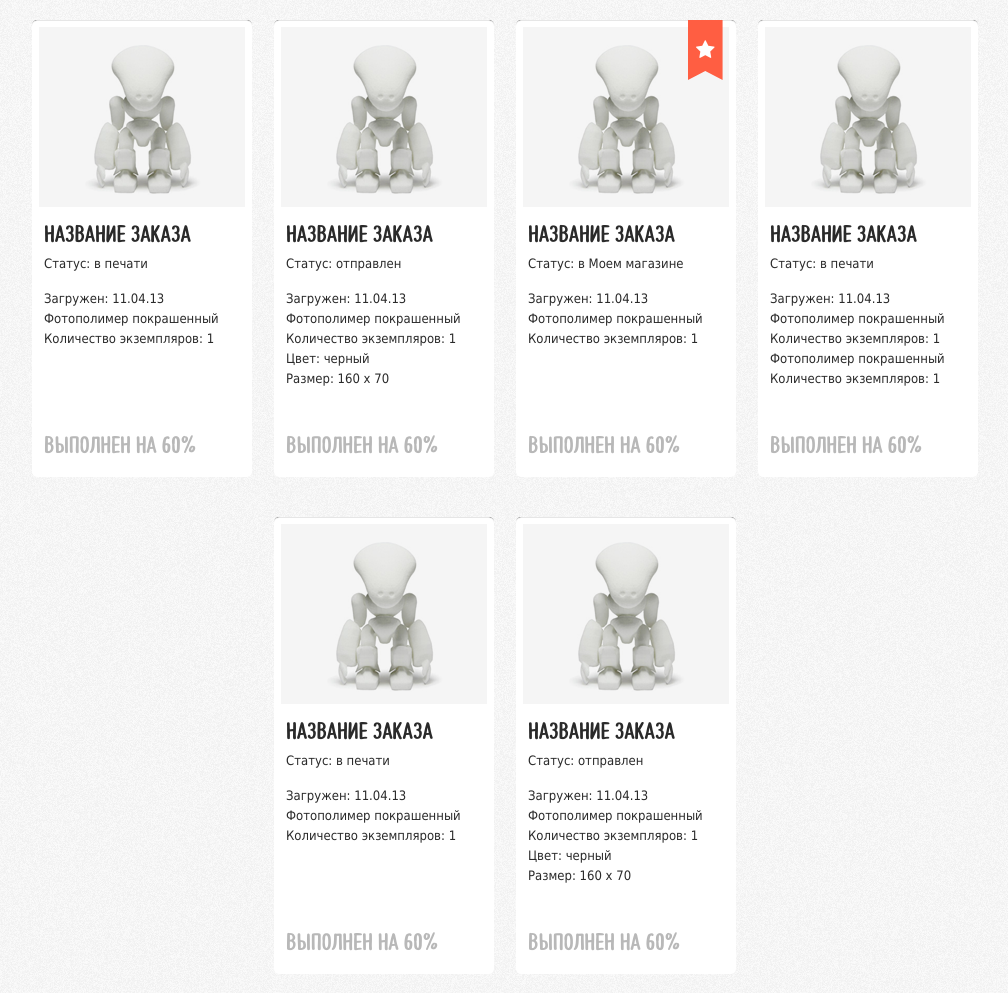
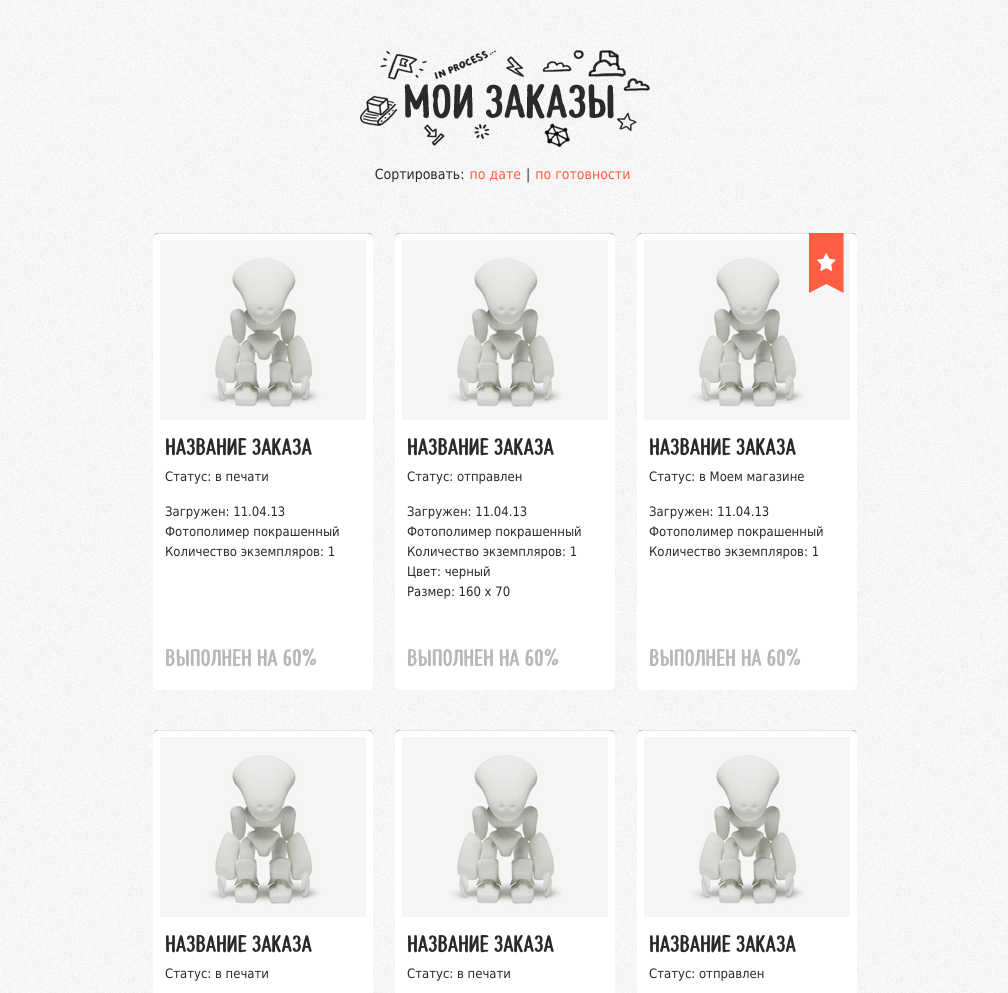
Before and after one commit to Coffalmer/ordersExample, a website: page app/index.html in a window 1280 px wide. Shown: the top 993 px of the page, without its empty margins (135-1143 px from the left). Drawn offline with nearby package versions, Linux system fonts and the light colour scheme; files whose address does not match are found by name.

Commit message:
add smooth scroll and simple header

```diff
--- a/app/index.html
+++ b/app/index.html
@@ -9,7 +9,17 @@
     <title>Orders Examples</title>
 </head>
 <body>
-    <div class="header"></div>
+    <div class="header">
+        <div class="header__logo">
+            <img src="img/logo.png" alt="logo">
+        </div>
+        <div class="header__button">
+            <span>Сортировать:</span>
+            <a href="#">по дате</a>
+            <span>|</span>
+            <a href="#">по готовности</a>
+        </div>
+    </div>
     <div class="content">
         <div class="content__order">
             <div class="content__order-about">
@@ -86,7 +96,7 @@
         </div>
     </div>
     <div class="button">
-        <a href="#">Наверх</a>
+        <a href="#top" class="top">Наверх</a>
     </div>
     <div class="footer">
         <div class="footer__container">
@@ -103,5 +113,16 @@
         </div>
         </div>
     </div>
+
+    <script src="https://code.jquery.com/jquery-3.2.1.min.js" integrity="sha256-hwg4gsxgFZhOsEEamdOYGBf13FyQuiTwlAQgxVSNgt4=" crossorigin="anonymous"></script>
+
+    <script>
+    $(function() {
+    $('.top').click(function(){
+       $('html, body').animate({scrollTop:20}, 'slow');
+   });
+});
+    </script>
+
 </body>
 </html>
--- a/app/sass/_content.sass
+++ b/app/sass/_content.sass
@@ -1,5 +1,5 @@
 .content
-    max-width: 1024px
+    max-width: 768px
     margin: 0 auto
     display: flex
     flex-direction: row
--- a/app/sass/_header.sass
+++ b/app/sass/_header.sass
@@ -0,0 +1,36 @@
+.header
+    padding: 50px 0 30px 0
+
+    &__logo
+        text-align: center
+
+    &__button
+        display: flex
+        flex-direction: row
+        flex-wrap: wrap
+        justify-content: center
+        margin-top: 15px
+
+        span
+            color: $fontColor
+            font-size: 14px
+            font-family: "Tahoma"
+
+        a
+            color: $colorActive
+            font-family: "Tahoma"
+            font-size: 14px
+            text-decoration: none
+            border-bottom: 1px dashed transparent
+            margin: 0 5px
+
+        a:hover:after
+            border-bottom: 1px dashed $colorActive
+
+
+        a:active:after
+            content: "\f063"
+            font-family: FontAwesome
+            font-style: normal
+            font-weight: normal
+            text-decoration: inherit
```
Also changed, not shown: app/css/main.css, app/css/main.min.css, app/img/logo.png (added).
